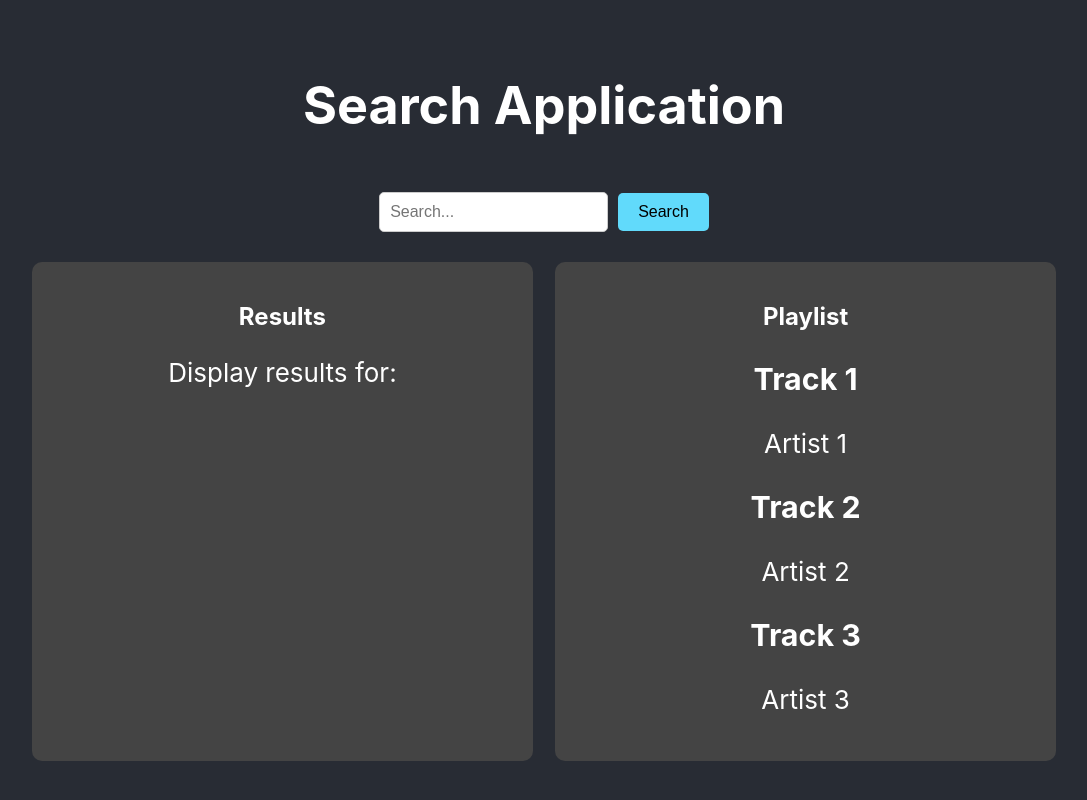
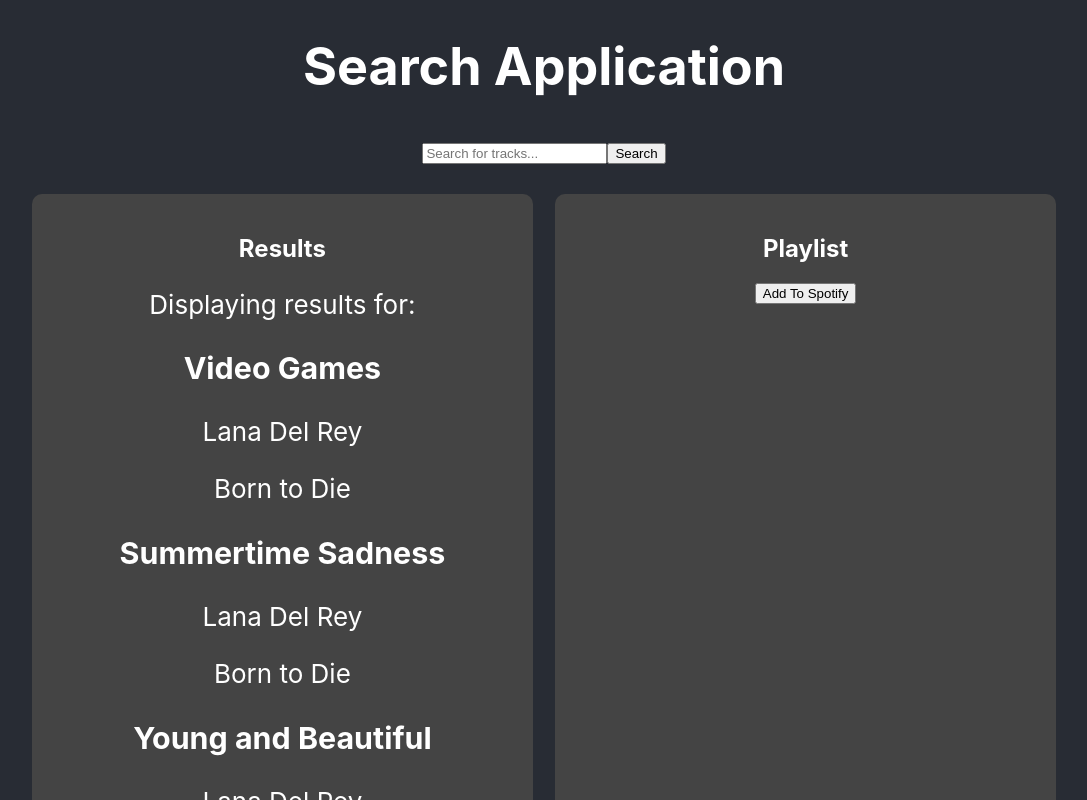
Before and after one commit to ashafer98/CodeAcademy, a React (Create React App) app in the folder my-jammmin/: page / in a window 1280 px wide. Shown: the top 800 px of the page, without its empty margins (96-1183 px from the left). Built offline with nearby package versions, Linux system fonts and the light colour scheme.

Commit message:
put in mock data for track

```diff
--- a/my-jammmin/src/components/App/App.js
+++ b/my-jammmin/src/components/App/App.js
@@ -1,20 +1,31 @@
 import React, { useState } from 'react';
 import './App.css';
 import SearchBar from '../SearchBar/SearchBar';
-import SearchResults from '../SearchResults/SearchResults'
+import SearchResults from '../SearchResults/SearchResults'; // Import SearchResults
 import Playlist from '../Playlist/Playlist';
 
 function App() {
   const [searchTerm, setSearchTerm] = useState('');
   const [playlist, setPlaylist] = useState([
-    { name: 'Track 1', artist: 'Artist 1' },
-    { name: 'Track 2', artist: 'Artist 2' },
-    { name: 'Track 3', artist: 'Artist 3' },
+    { name: 'Video Games', artist: 'Lana Del Rey', album: 'Born to Die' },
+    { name: 'Summertime Sadness', artist: 'Lana Del Rey', album: 'Born to Die' },
+    { name: 'Young and Beautiful', artist: 'Lana Del Rey', album: 'Born to Die' },
+    { name: 'Love', artist: 'Lana Del Rey', album: 'Lust for Life' },
+    { name: 'West Coast', artist: 'Lana Del Rey', album: 'Ultraviolence' },
+    { name: 'Sad Girl', artist: 'Lana Del Rey', album: 'Norman Fucking Rockwell' },
+
+    { name: 'Float On', artist: 'Modest Mouse', album: 'Good News for People Who Love Bad News' },
+    { name: 'Dashboard', artist: 'Modest Mouse', album: 'We Were Dead Before the Ship Even Sank' },
+    { name: 'Ocean Breathes Salty', artist: 'Modest Mouse', album: 'Good News for People Who Love Bad News' },
+    { name: 'Missed the Boat', artist: 'Modest Mouse', album: 'We Were Dead Before the Ship Even Sank' },
+    { name: 'The World at Large', artist: 'Modest Mouse', album: 'Good News for People Who Love Bad News' },
+    { name: 'Neverending Math Equation', artist: 'Modest Mouse', album: 'The Lonesome Crowded West' },
   ]);
+
 
   const handleSearch = () => {
     console.log('Searching for:', searchTerm);
-    // You can perform any search logic here
+    // Here, you can perform search-related actions like filtering the playlist.
   };
 
   return (
@@ -23,8 +34,8 @@ function App() {
         <h1>Search Application</h1>
         <SearchBar searchTerm={searchTerm} setSearchTerm={setSearchTerm} handleSearch={handleSearch} />
         <div className="containers">
-          <SearchResults searchTerm={searchTerm} />
-          <Playlist playlist={playlist} />
+          <SearchResults searchTerm={searchTerm} playlist={playlist} /> {/* Pass playlist to SearchResults */}
+          <Playlist  />
         </div>
       </header>
     </div>
--- a/my-jammmin/src/components/Playlist/Playlist.css
+++ b/my-jammmin/src/components/Playlist/Playlist.css
@@ -0,0 +1,16 @@
+.playlist-container {
+    background-color: #444;
+    padding: 20px;
+    width: 45%;
+    min-width: 300px;
+    border-radius: 10px;
+    color: white;
+    display: flex;
+    flex-direction: column;
+    align-items: flex-start;
+  }
+
+  .playlist-container h2 {
+    font-size: 24px;
+    margin-bottom: 10px;
+  }
--- a/my-jammmin/src/components/Playlist/Playlist.js
+++ b/my-jammmin/src/components/Playlist/Playlist.js
@@ -1,11 +1,12 @@
 import React from 'react';
 import TrackList from '../TrackList/TrackList';
 
-function Playlist({ playlist }) {
+function Playlist() {
   return (
     <div className="playlist-container">
       <h2>Playlist</h2>
-      <TrackList tracks={playlist} />
+      {/* <TrackList tracks={playlist} /> */}
+      <button>Add To Spotify</button>
     </div>
   );
 }
--- a/my-jammmin/src/components/SearchBar/SearchBar.css
+++ b/my-jammmin/src/components/SearchBar/SearchBar.css
@@ -1,5 +1,8 @@
 .search-container {
   margin-top: 20px;
+  display: flex;
+  justify-content: center;
+  align-items: center;
 }
 
 .search-input {
@@ -8,6 +11,8 @@
   margin-right: 10px;
   border: 1px solid #ccc;
   border-radius: 5px;
+  width: 300px;
+  max-width: 80%;
 }
 
 .search-button {
@@ -17,6 +22,7 @@
   border: none;
   border-radius: 5px;
   cursor: pointer;
+  transition: background-color 0.3s ease;
 }
 
 .search-button:hover {
--- a/my-jammmin/src/components/SearchBar/SearchBar.js
+++ b/my-jammmin/src/components/SearchBar/SearchBar.js
@@ -1,18 +1,24 @@
 import React from 'react';
 
 function SearchBar({ searchTerm, setSearchTerm, handleSearch }) {
+  const handleInputChange = (e) => {
+    setSearchTerm(e.target.value);
+  };
+
+  const handleSubmit = (e) => {
+    e.preventDefault(); // Prevent the page from reloading
+    handleSearch(); // Trigger the search and log tracks
+  };
+
   return (
-    <div className="search-container">
+    <div className="search-bar">
       <input
         type="text"
         value={searchTerm}
-        onChange={(e) => setSearchTerm(e.target.value)}
-        placeholder="Search..."
-        className="search-input"
+        onChange={handleInputChange}
+        placeholder="Search for tracks..."
       />
-      <button onClick={handleSearch} className="search-button">
-        Search
-      </button>
+      <button onClick={handleSubmit}>Search</button>
     </div>
   );
 }
--- a/my-jammmin/src/components/SearchResults/SearchResults.css
+++ b/my-jammmin/src/components/SearchResults/SearchResults.css
@@ -0,0 +1,22 @@
+
+.results-container {
+    background-color: #444;
+    padding: 20px;
+    width: 45%;
+    min-width: 300px;
+    border-radius: 10px;
+    color: white;
+    display: flex;
+    flex-direction: column;
+    align-items: flex-start;
+    justify-content: center;
+  }
+
+  .results-container h2 {
+    font-size: 24px;
+    margin-bottom: 10px;
+  }
+
+  .results-container p {
+    font-size: 18px;
+  }
--- a/my-jammmin/src/components/SearchResults/SearchResults.js
+++ b/my-jammmin/src/components/SearchResults/SearchResults.js
@@ -1,10 +1,20 @@
 import React from 'react';
 
-function SearchResults({ searchTerm }) {
+function SearchResults({ searchTerm, playlist }) {
   return (
     <div className="results-container">
       <h2>Results</h2>
-      <p>Display results for: {searchTerm}</p>
+      <p>Displaying results for: <strong>{searchTerm}</strong></p>
+
+      <div className="track-list">
+        {playlist.map((track, index) => (
+          <div key={index} className="track-item">
+            <h3>{track.name}</h3>
+            <p>{track.artist}</p>
+            <p>{track.album}</p>
+          </div>
+        ))}
+      </div>
     </div>
   );
 }
--- a/my-jammmin/src/components/TrackList/TrackList.css
+++ b/my-jammmin/src/components/TrackList/TrackList.css
@@ -0,0 +1,5 @@
+
+.tracklist {
+    margin-top: 20px;
+    width: 100%;
+  }
```
Also changed, not shown: my-jammmin/src/components/Track/Track.css (+19 -0 lines). Lines whose indentation alone changed are shown as unchanged.
